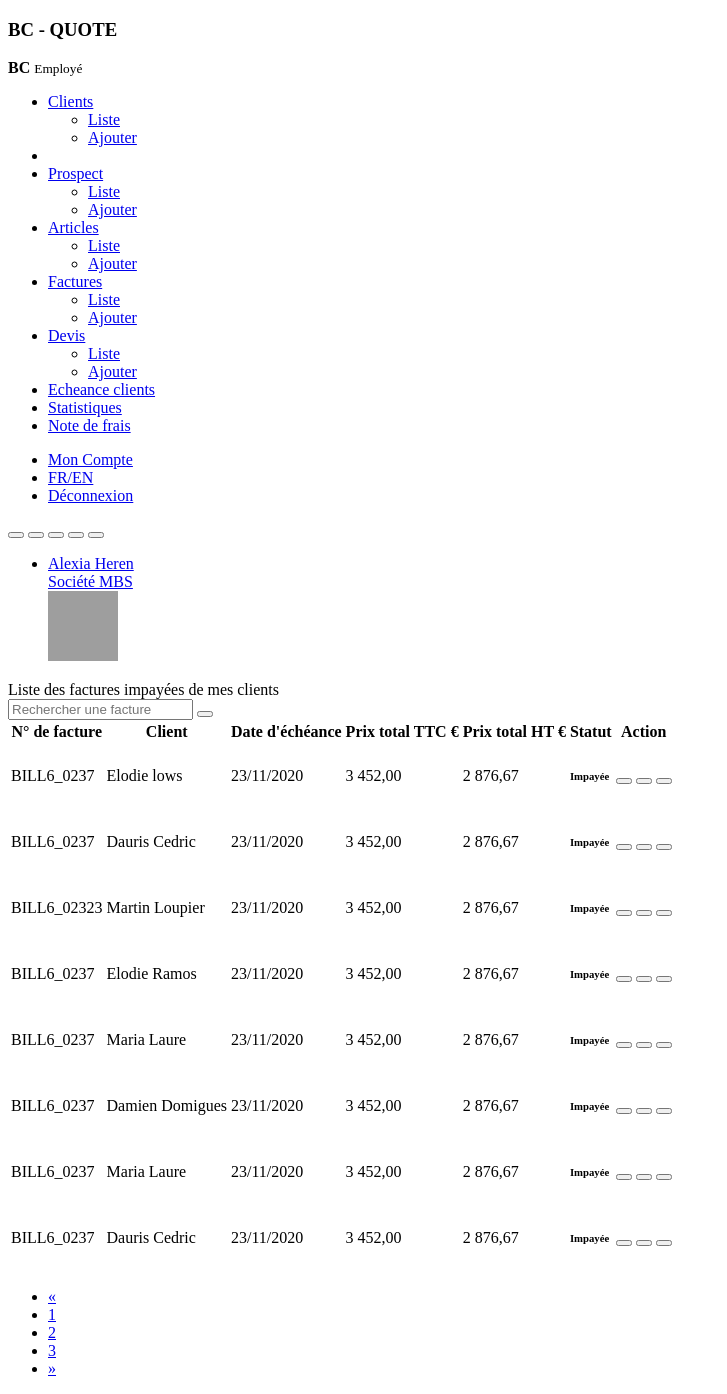
After one commit to EmilieRaza/business-cloud-quote-, a Symfony app: template templates/front/page/facture/factures_impayees.html.twig in a window 1280 px wide. The commit adds this page. Shown: the whole page, without its empty margins (0-727 px from the left). Run offline with Twig, Linux system fonts and the light colour scheme; the template is opened without the code that fills it, so the values that code supplies are empty; some libraries are stand-ins or nearby versions; grey boxes are pictures that could not be loaded.

```diff
--- a/templates/front/block/_navbar.html.twig
+++ b/templates/front/block/_navbar.html.twig
@@ -136,7 +136,11 @@
 
             </button>
             <button type="button" id="sidebarCollapse" class="btn bg_bleu1 ml-2" data-toggle="tooltip" data-placement="bottom" title="Factures reglées">
-                <i class="fas fa-2x fa-file-invoice-dollar text-light"></i>
+                <a href="{{ path('agent_factures_payees') }}">
+                    <i class="fas fa-2x fa-file-invoice-dollar text-light"></i>
+                     {% if slug == 'factures-payees'%}
+                     <span class="text-light">  Factures payées </span>{% endif %}
+                </a>
 
             </button>
             <button type="button" id="sidebarCollapse" class="btn bg_bleu1 ml-2" data-toggle="tooltip" data-placement="bottom" title="Factures impayées">
--- /dev/null
+++ b/templates/front/page/facture/factures_impayees.html.twig
@@ -0,0 +1,209 @@
+{% extends 'front/layout.html.twig' %}
+
+{% block title %} Facture impayées  {% endblock %}
+
+{% block content %}
+
+<div class="container mb-4">
+
+  <div class="row">
+    <div class="col-md-8">
+        <span class="h3">Liste des factures impayées de mes clients</span>
+
+    </div>
+    <div class="col-md-4 ">
+        <form class="form-inline float-right">
+            <input class="form-control" type="search" placeholder="Rechercher une facture" aria-label="Rechercher">
+            <button class="btn my-2 my-sm-0 text-light bg_bouton_principal" type="submit"><i class="fas fa-search"></i></button>
+          </form>
+    </div>
+  </div>
+</div>
+
+<div class="container">
+
+    <table class="table  table-striped table-hover bg-light">
+        <thead>
+          <tr>
+            <th>N° de facture</th>
+            <th>Client</th>
+            <th>Date d'échéance</th>
+            <th>Prix total TTC € </th>
+            <th>Prix total HT €</th>
+            <th>Statut</th>
+            <th class="float-right">Action <i class="fas fa-ellipsis-v "></i></th>
+          </tr>
+        </thead>
+        <tbody>
+          <tr>
+            <td>BILL6_0237</td>
+            <td>Elodie lows</td>
+            <td>23/11/2020</td>
+            <td>3 452,00</td>
+            <td>2 876,67</td>
+            <td><h6><span class="badge bg_couleur_rose">Impayée</span></h6></td>
+            <td>
+                <div class="float-right">
+                      <button type="button" class="btn bg_bouton_principal"><a href="#"><i class="fas fa-pager text-light"></i></a></button>
+                      <button type="button" class="btn bg_bouton_principal"><a href="#"><i class="fas fa-file-download text-light"></i></a></button>
+
+                    <button type="button" class="btn bg_bouton_principal"><a href="{{ path('agent_facture_read') }}"><i class="fas fa-file-alt text-light"></i></a></button>
+                </div>
+            </td>
+          </tr>
+          <tr>
+            <td>BILL6_0237</td>
+            <td>
+
+              Dauris Cedric <i class="fas fa-certificate text-warning"></i>
+            </td>
+            <td>23/11/2020</td>
+            <td>3 452,00</td>
+            <td>2 876,67</td>
+            <td><h6><span class="badge bg_couleur_rose">Impayée</span></h6></td>
+            <td>
+                <div class="float-right">
+                  <button type="button" class="btn bg_bouton_principal"><a href="#"><i class="fas fa-pager text-light"></i></a></button>
+
+                      <button type="button" class="btn bg_bouton_principal"><a href="#"><i class="fas fa-file-download text-light"></i></a></button>
+
+                    <button type="button" class="btn bg_bouton_principal"><a href="{{ path('agent_facture_read') }}"><i class="fas fa-file-alt text-light"></i></a></button>
+
+                </div>
+            </td>
+          </tr>
+          <tr>
+            <td>BILL6_02323</td>
+            <td>Martin Loupier</td>
+            <td>23/11/2020</td>
+            <td>3 452,00</td>
+            <td>2 876,67</td>
+            <td><h6><span class="badge bg_couleur_rose">Impayée</span></h6></td>
+            <td>
+                <div class="float-right">
+                  <button type="button" class="btn bg_bouton_principal"><a href="#"><i class="fas fa-pager text-light"></i></a></button>
+
+                      <button type="button" class="btn bg_bouton_principal"><a href="#"><i class="fas fa-file-download text-light"></i></a></button>
+
+                    <button type="button" class="btn bg_bouton_principal"><a href="{{ path('agent_facture_read') }}"><i class="fas fa-file-alt text-light"></i></a></button>
+
+                </div>
+            </td>
+          </tr>
+          <tr>
+            <td>BILL6_0237</td>
+            <td>Elodie Ramos <i class="fas fa-certificate text-warning"></i></td>
+            <td>23/11/2020</td>
+            <td>3 452,00</td>
+            <td>2 876,67</td>
+            <td><h6><span class="badge bg_couleur_rose">Impayée</span></h6></td>
+            <td>
+                <div class="float-right">
+                  <button type="button" class="btn bg_bouton_principal"><a href="#"><i class="fas fa-pager text-light"></i></a></button>
+
+                      <button type="button" class="btn bg_bouton_principal"><a href="#"><i class="fas fa-file-download text-light"></i></a></button>
+
+                    <button type="button" class="btn bg_bouton_principal"><a href="{{ path('agent_facture_read') }}"><i class="fas fa-file-alt text-light"></i></a></button>
+
+                </div>
+            </td>
+          </tr>
+          <tr>
+            <td>BILL6_0237</td>
+            <td>Maria Laure</td>
+            <td>23/11/2020</td>
+            <td>3 452,00</td>
+            <td>2 876,67</td>
+            <td><h6><span class="badge bg_couleur_rose">Impayée</span></h6></td>
+            <td>
+                <div class="float-right">
+                  <button type="button" class="btn bg_bouton_principal"><a href="#"><i class="fas fa-pager text-light"></i></a></button>
+
+                      <button type="button" class="btn bg_bouton_principal"><a href="#"><i class="fas fa-file-download text-light"></i></a></button>
+
+                    <button type="button" class="btn bg_bouton_principal"><a href="{{ path('agent_facture_read') }}"><i class="fas fa-file-alt text-light"></i></a></button>
+
+                </div>
+            </td>
+          </tr>
+          <tr>
+            <td>BILL6_0237</td>
+            <td>Damien Domigues</td>
+            <td>23/11/2020</td>
+            <td>3 452,00</td>
+            <td>2 876,67</td>
+            <td><h6><span class="badge bg_couleur_rose">Impayée</span></h6></td>
+            <td>
+                <div class="float-right">
+                  <button type="button" class="btn bg_bouton_principal"><a href="#"><i class="fas fa-pager text-light"></i></a></button>
+
+                      <button type="button" class="btn bg_bouton_principal"><a href="#"><i class="fas fa-file-download text-light"></i></a></button>
+
+                    <button type="button" class="btn bg_bouton_principal"><a href="{{ path('agent_facture_read') }}"><i class="fas fa-file-alt text-light"></i></a></button>
+
+                </div>
+            </td>
+          </tr>
+          <tr>
+            <td>BILL6_0237</td>
+            <td>Maria Laure</td>
+            <td>23/11/2020</td>
+            <td>3 452,00</td>
+            <td>2 876,67</td>
+            <td><h6><span class="badge bg_couleur_rose">Impayée</span></h6></td>
+            <td>
+                <div class="float-right">
+                  <button type="button" class="btn bg_bouton_principal"><a href="#"><i class="fas fa-pager text-light"></i></a></button>
+
+                      <button type="button" class="btn bg_bouton_principal"><a href="#"><i class="fas fa-file-download text-light"></i></a></button>
+
+                    <button type="button" class="btn bg_bouton_principal"><a href="{{ path('agent_facture_read') }}"><i class="fas fa-file-alt text-light"></i></a></button>
+
+                </div>
+            </td>
+          </tr>
+          <tr>
+            <td>BILL6_0237</td>
+            <td>
+
+              Dauris Cedric <i class="fas fa-certificate text-warning"></i>
+            </td>
+            <td>23/11/2020</td>
+            <td>3 452,00</td>
+            <td>2 876,67</td>
+            <td><h6><span class="badge bg_couleur_rose">Impayée</span></h6></td>
+            <td>
+                <div class="float-right">
+                  <button type="button" class="btn bg_bouton_principal"><a href="#"><i class="fas fa-pager text-light"></i></a></button>
+
+                      <button type="button" class="btn bg_bouton_principal"><a href="#"><i class="fas fa-file-download text-light"></i></a></button>
+
+                    <button type="button" class="btn bg_bouton_principal"><a href="{{ path('agent_facture_read') }}"><i class="fas fa-file-alt text-light"></i></a></button>
+
+                </div>
+            </td>
+          </tr>
+
+        </tbody>
+    </table>
+</div>
+<div class="row justify-content-center mt-3 ">
+    <nav aria-label="" >
+        <ul class="pagination bg_container">
+        <li class="page-item">
+            <a class="page-link" href="#" aria-label="Previous">
+            <span aria-hidden="true">&laquo;</span>
+            </a>
+        </li>
+        <li class="page-item"><a class="page-link" href="#">1</a></li>
+        <li class="page-item"><a class="page-link" href="#">2</a></li>
+        <li class="page-item"><a class="page-link" href="#">3</a></li>
+        <li class="page-item">
+            <a class="page-link" href="#" aria-label="Next">
+            <span aria-hidden="true">&raquo;</span>
+            </a>
+        </li>
+        </ul>
+    </nav>
+</div>
+{% endblock %}
```
Also changed, not shown: src/Controller/Front/PageController.php (+9 -0 lines), templates/front/page/facture/factures_payees.html.twig (added, +209 -0 lines).
